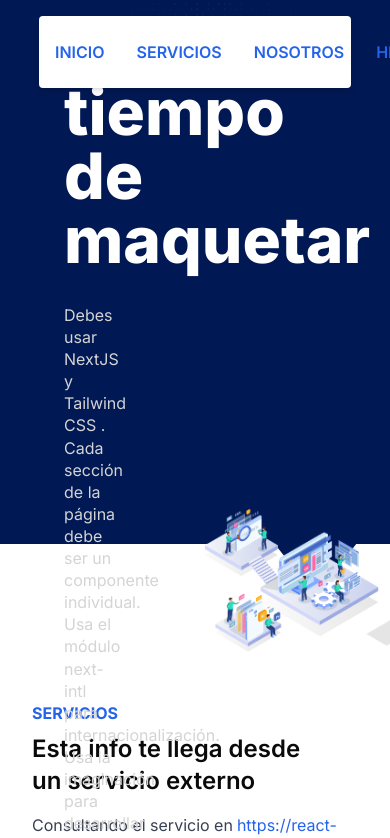
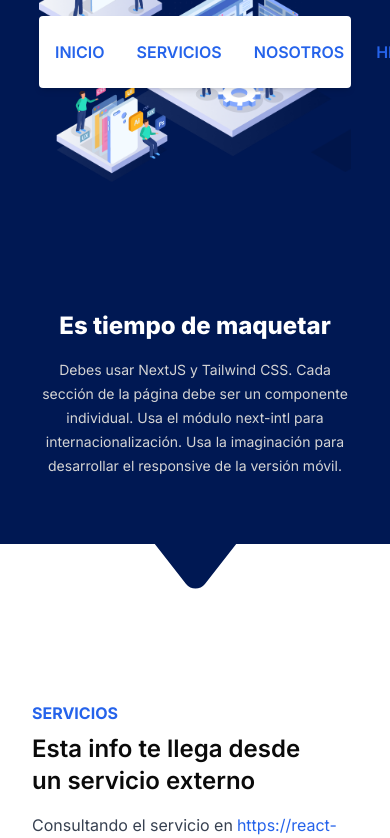
Before and after one commit to yossTheDev/prueba-front, a Next.js app: page / in a window 390 px wide. Shown: the top 838 px of the page. Built offline with nearby package versions, Linux system fonts and the light colour scheme; no server answers.

Commit message:
style: :lipstick: Improve Style of Hero Section

```diff
--- a/src/app/sections/hero.tsx
+++ b/src/app/sections/hero.tsx
@@ -3,35 +3,40 @@
 export const Hero = () => {
   return (
     <>
-      <div className="bg-[#001853] h-[34rem] pt-4 grid grid-cols-2 relative ">
-        <div className="flex flex-col items-start justify-center px-16">
-          <h1 className="font-extrabold text-[64px] leading-[64px] text-white">
-            Es tiempo <br></br> de maquetar{" "}
+      <div className="bg-[#001853] h-[34rem] pt-16 lg:pt-4 grid lg:grid-cols-2 relative">
+        {/* Contenido del texto */}
+        <div className="flex flex-col items-center text-center lg:text-start lg:items-start justify-center px-8 lg:px-16">
+          <h1 className="font-extrabold text-2xl sm:text-4xl lg:text-[64px] lg:leading-[64px] text-white">
+            Es tiempo <br className="hidden lg:block" /> de maquetar
           </h1>
-
-          <p className=" text-[16px] leading-[22.1px] text-neutral-300 mt-8 w-4/5">
-            Debes usar NextJS y Tailwind CSS . Cada sección de la página debe
-            ser un componente individual. Usa el módulo next-intl para
+          <p className="text-sm sm:text-base leading-6 sm:leading-[22.1px] text-neutral-300 mt-4 sm:mt-6 lg:mt-8 w-full sm:w-4/5">
+            Debes usar NextJS y Tailwind CSS. Cada sección de la página debe ser
+            un componente individual. Usa el módulo next-intl para
             internacionalización. Usa la imaginación para desarrollar el
             responsive de la versión móvil.
           </p>
         </div>
+
+        {/* Imagen de fondo con opacidad */}
         <img
-          className="absolute scale-75 opacity-40 top-0 -mt-28"
+          className="absolute scale-75 opacity-30 top-0 -mt-16 lg:opacity-40 lg:-mt-28 w-full lg:w-auto"
           src="/group.png"
           alt="Hero Texture"
-        ></img>
+        />
 
-        <div className="relative flex items-center  justify-end">
+        {/* Imagen del Hero*/}
+        <div className="order-first lg:order-none relative flex items-center justify-center lg:justify-end mb-12 lg:mb-0">
           <img
-            className="w-[95%] absolute mt-52"
+            className="w-4/5 sm:w-[85%] md:w-3/4 lg:w-[95%] absolute bottom-0 lg:bottom-auto lg:mt-52"
             alt="hero image"
             src="/hero.png"
-          ></img>
+          />
         </div>
       </div>
+
+      {/* Separador*/}
       <svg
-        className="-mt-10 ml-64"
+        className="-mt-10 ml-64 portrait:mx-auto"
         width="119"
         height="85"
         viewBox="0 0 119 85"
```
